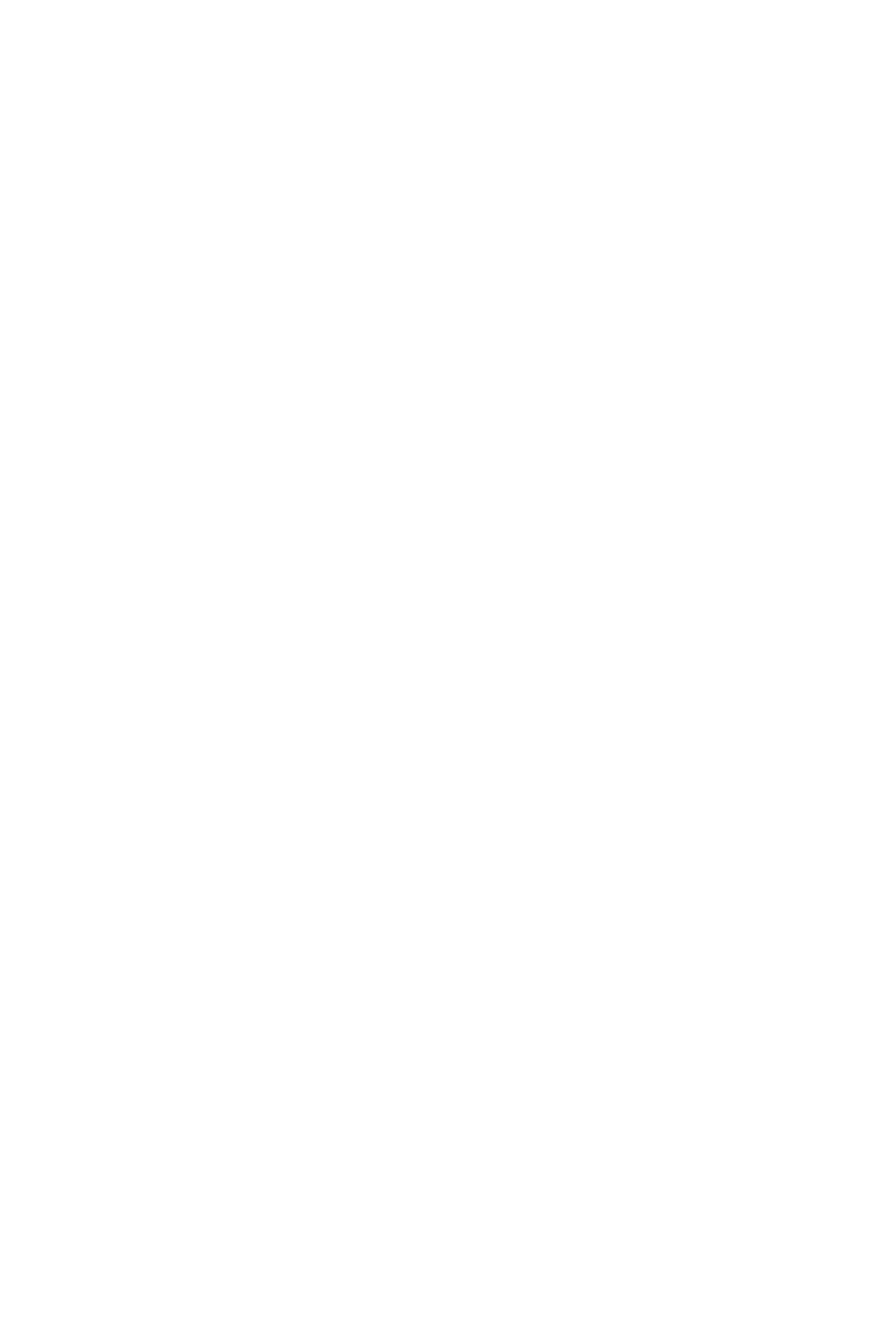
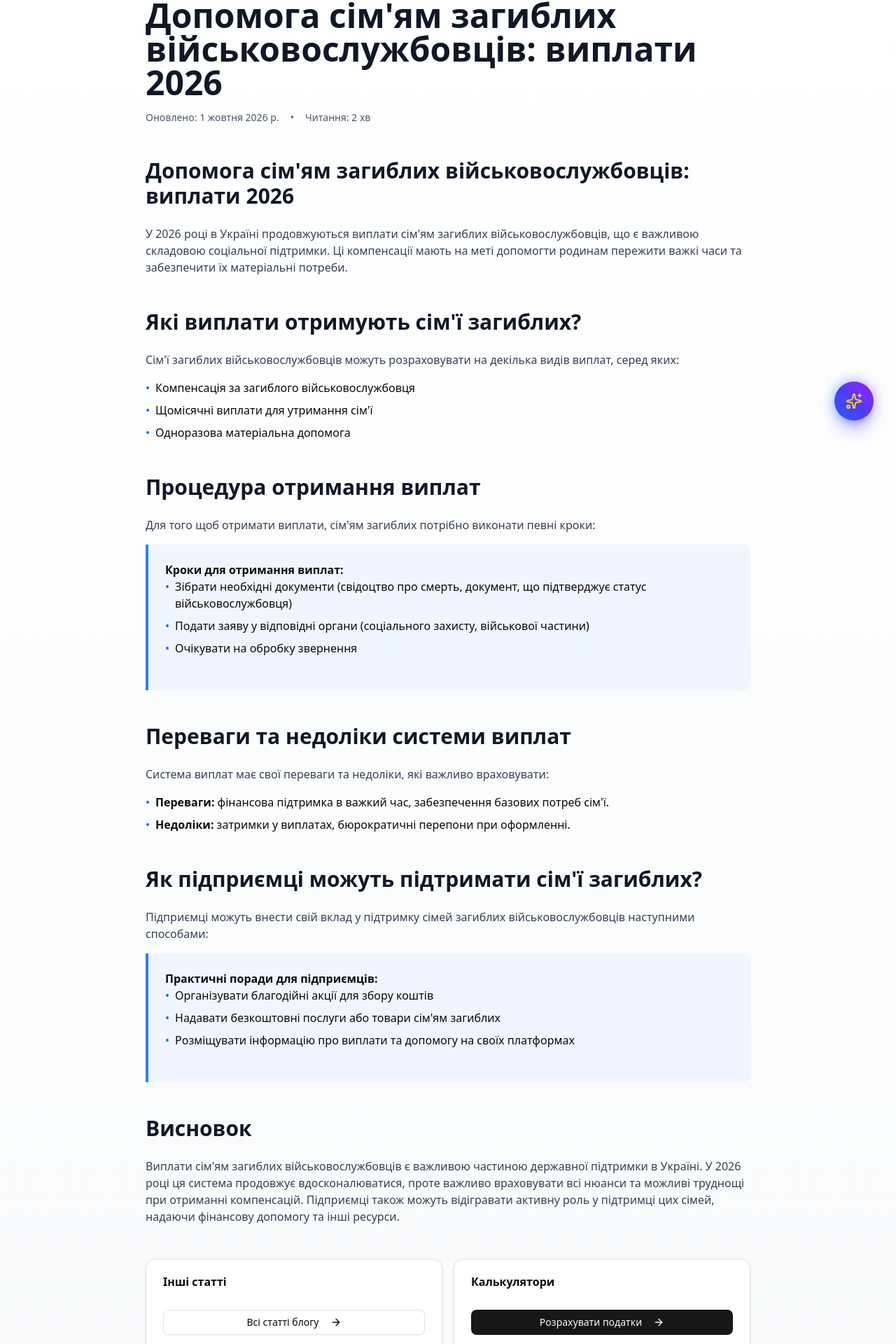
Before and after one commit to Orstan/FOP, a Next.js app: page /blog/dopomoha-sim-yam-zahyblykh-viys-kovosluzhbovtsiv-vyplaty-202 in a window 1280 px wide. Before the commit this address had no page. Shown: the part 167-2087 px from the top of the page at 70% size. Before the commit the page ends 800 px from the top, so only its background shows below. Built offline with nearby package versions, Linux system fonts and the light colour scheme.

Commit message:
🤖 Автоматична генерація нової блог-статті

```diff
--- /dev/null
+++ b/app/blog/dopomoha-sim-yam-zahyblykh-viys-kovosluzhbovtsiv-vyplaty-202/page.tsx
@@ -0,0 +1,121 @@
+import { Metadata } from "next";
+import Link from "next/link";
+import { Button } from "@/components/ui/button";
+import { Card, CardContent, CardHeader, CardTitle } from "@/components/ui/card";
+import { ArrowRight } from "lucide-react";
+
+export const metadata: Metadata = {
+  title: "Допомога сім'ям загиблих військовослужбовців: виплати 2026 | ФОП Помічник 2026",
+  description: "У 2026 році в Україні продовжуються виплати сім'ям загиблих військовослужбовців, що є важливою складовою соціальної підтримки. Ці компенсації мають на меті",
+  keywords: [
+    "виплати сім'ям загиблих",
+    "компенсація за загиблого"
+  ],
+  openGraph: {
+    title: "Допомога сім'ям загиблих військовослужбовців: виплати 2026",
+    description: "У 2026 році в Україні продовжуються виплати сім'ям загиблих військовослужбовців, що є важливою складовою соціальної підтримки. Ці компенсації мають на меті",
+    type: "article",
+  },
+};
+
+export default function BlogPost() {
+  return (
+    <div className="min-h-screen bg-gradient-to-b from-white to-gray-50 dark:from-gray-950 dark:to-gray-900">
+      <main className="container mx-auto max-w-4xl px-4 py-12">
+        <article className="prose prose-lg dark:prose-invert max-w-none">
+          <div className="mb-8">
+            <Link
+              href="/blog"
+              className="text-blue-600 hover:text-blue-700 dark:text-blue-400 dark:hover:text-blue-300 text-sm font-medium no-underline"
+            >
+              &larr; Назад до блогу
+            </Link>
+          </div>
+
+          <h1 className="text-4xl md:text-5xl font-bold text-gray-900 dark:text-gray-100 mb-4">
+            Допомога сім'ям загиблих військовослужбовців: виплати 2026
+          </h1>
+
+          <div className="flex items-center gap-4 text-sm text-gray-600 dark:text-gray-400 mb-8 not-prose">
+            <time>Оновлено: 1 жовтня 2026 р.</time>
+            <span>&bull;</span>
+            <span>Читання: 2 хв</span>
+          </div>
+
+          <h2 className="text-3xl font-bold text-gray-900 dark:text-gray-100 mt-12 mb-6">Допомога сім'ям загиблих військовослужбовців: виплати 2026</h2>
+<p className="text-gray-700 dark:text-gray-300 mb-4">У 2026 році в Україні продовжуються виплати сім'ям загиблих військовослужбовців, що є важливою складовою соціальної підтримки. Ці компенсації мають на меті допомогти родинам пережити важкі часи та забезпечити їх матеріальні потреби.</p>
+
+<h2 className="text-3xl font-bold text-gray-900 dark:text-gray-100 mt-12 mb-6">Які виплати отримують сім'ї загиблих?</h2>
+<p className="text-gray-700 dark:text-gray-300 mb-4">Сім'ї загиблих військовослужбовців можуть розраховувати на декілька видів виплат, серед яких:</p>
+<ul className="space-y-2 mb-6">
+  <li className="flex items-start gap-2"><span className="text-blue-600">•</span><span>Компенсація за загиблого військовослужбовця</span></li>
+  <li className="flex items-start gap-2"><span className="text-blue-600">•</span><span>Щомісячні виплати для утримання сім'ї</span></li>
+  <li className="flex items-start gap-2"><span className="text-blue-600">•</span><span>Одноразова матеріальна допомога</span></li>
+</ul>
+
+<h2 className="text-3xl font-bold text-gray-900 dark:text-gray-100 mt-12 mb-6">Процедура отримання виплат</h2>
+<p className="text-gray-700 dark:text-gray-300 mb-4">Для того щоб отримати виплати, сім'ям загиблих потрібно виконати певні кроки:</p>
+<div className="bg-blue-50 dark:bg-blue-950/30 border-l-4 border-blue-500 p-6 mb-8 rounded-r-lg">
+  <strong>Кроки для отримання виплат:</strong>
+  <ul className="space-y-2 mb-6">
+    <li className="flex items-start gap-2"><span className="text-blue-600">•</span><span>Зібрати необхідні документи (свідоцтво про смерть, документ, що підтверджує статус військовослужбовця)</span></li>
+    <li className="flex items-start gap-2"><span className="text-blue-600">•</span><span>Подати заяву у відповідні органи (соціального захисту, військової частини)</span></li>
+    <li className="flex items-start gap-2"><span className="text-blue-600">•</span><span>Очікувати на обробку звернення</span></li>
+  </ul>
+</div>
+
+<h2 className="text-3xl font-bold text-gray-900 dark:text-gray-100 mt-12 mb-6">Переваги та недоліки системи виплат</h2>
+<p className="text-gray-700 dark:text-gray-300 mb-4">Система виплат має свої переваги та недоліки, які важливо враховувати:</p>
+<ul className="space-y-2 mb-6">
+  <li className="flex items-start gap-2"><span className="text-blue-600">•</span><span><strong>Переваги:</strong> фінансова підтримка в важкий час, забезпечення базових потреб сім'ї.</span></li>
+  <li className="flex items-start gap-2"><span className="text-blue-600">•</span><span><strong>Недоліки:</strong> затримки у виплатах, бюрократичні перепони при оформленні.</span></li>
+</ul>
+
+<h2 className="text-3xl font-bold text-gray-900 dark:text-gray-100 mt-12 mb-6">Як підприємці можуть підтримати сім'ї загиблих?</h2>
+<p className="text-gray-700 dark:text-gray-300 mb-4">Підприємці можуть внести свій вклад у підтримку сімей загиблих військовослужбовців наступними способами:</p>
+<div className="bg-blue-50 dark:bg-blue-950/30 border-l-4 border-blue-500 p-6 mb-8 rounded-r-lg">
+  <strong>Практичні поради для підприємців:</strong>
+  <ul className="space-y-2 mb-6">
+    <li className="flex items-start gap-2"><span className="text-blue-600">•</span><span>Організувати благодійні акції для збору коштів</span></li>
+    <li className="flex items-start gap-2"><span className="text-blue-600">•</span><span>Надавати безкоштовні послуги або товари сім'ям загиблих</span></li>
+    <li className="flex items-start gap-2"><span className="text-blue-600">•</span><span>Розміщувати інформацію про виплати та допомогу на своїх платформах</span></li>
+  </ul>
+</div>
+
+<h2 className="text-3xl font-bold text-gray-900 dark:text-gray-100 mt-12 mb-6">Висновок</h2>
+<p className="text-gray-700 dark:text-gray-300 mb-4">Виплати сім'ям загиблих військовослужбовців є важливою частиною державної підтримки в Україні. У 2026 році ця система продовжує вдосконалюватися, проте важливо враховувати всі нюанси та можливі труднощі при отриманні компенсацій. Підприємці також можуть відігравати активну роль у підтримці цих сімей, надаючи фінансову допомогу та інші ресурси.</p>
+
+          <div className="grid md:grid-cols-2 gap-4 not-prose mt-12">
+            <Card className="dark:bg-gray-900">
+              <CardHeader>
+                <CardTitle>Інші статті</CardTitle>
+              </CardHeader>
+              <CardContent>
+                <Button className="w-full" variant="outline" asChild>
+                  <Link href="/blog">
+                    Всі статті блогу
+                    <ArrowRight className="ml-2 h-4 w-4" />
+                  </Link>
+                </Button>
+              </CardContent>
+            </Card>
+
+            <Card className="dark:bg-gray-900">
+              <CardHeader>
+                <CardTitle>Калькулятори</CardTitle>
+              </CardHeader>
+              <CardContent>
+                <Button className="w-full" asChild>
+                  <Link href="/calculators">
+                    Розрахувати податки
+                    <ArrowRight className="ml-2 h-4 w-4" />
+                  </Link>
+                </Button>
+              </CardContent>
+            </Card>
+          </div>
+        </article>
+      </main>
+    </div>
+  );
+}
--- a/app/blog/page.tsx
+++ b/app/blog/page.tsx
@@ -18,6 +18,15 @@ export const metadata: Metadata = {
 
 export default function BlogPage() {
   const articles = [
+    {
+      title: "Допомога сім'ям загиблих військовослужбовців: виплати 2026",
+      description: "виплати сім'ям загиблих - детальний гайд для підприємців",
+      slug: "dopomoha-sim-yam-zahyblykh-viys-kovosluzhbovtsiv-vyplaty-202",
+      date: "2026-10-01",
+      readTime: "2 хв",
+      category: "Військове право",
+      available: true,
+    },
     {
       title: "Декретні виплати для ФОП 2026: як оформити та отримати",
       description: "декретні ФОП - детальний гайд для підприємців",
--- a/app/sitemap.ts
+++ b/app/sitemap.ts
@@ -71,6 +71,7 @@ export default function sitemap(): MetadataRoute.Sitemap {
   })
 
   const blogPosts = [
+    'dopomoha-sim-yam-zahyblykh-viys-kovosluzhbovtsiv-vyplaty-202',
     'dekretni-vyplaty-dlya-fop-2026-yak-oformyty-ta-otrymaty',
     'dropshypinh-fop-2026-yak-pravyl-no-vesty-oblik-ta-platyty-po',
     'viys-kovyy-zbir-dlya-fop-stavky-ta-pravyla-splaty-2026',
```
